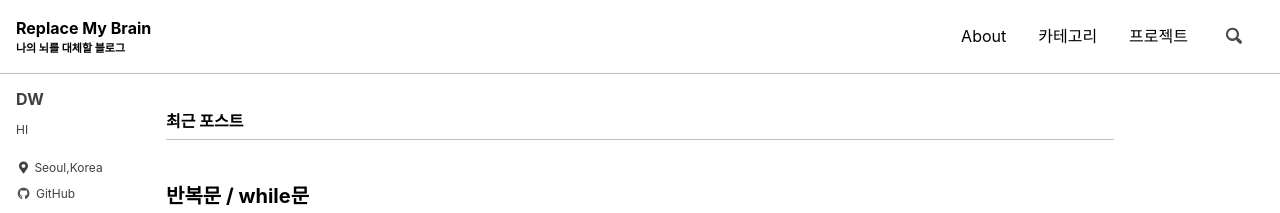
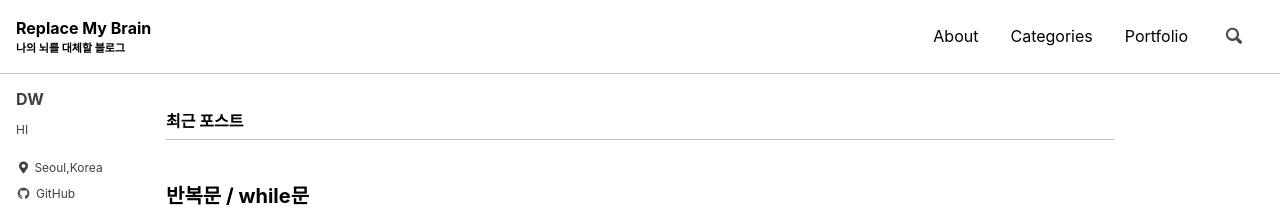
Before and after one commit to ReplaceMyBrain/ReplaceMyBrain.github.io, a Jekyll site: the page built from index.html, in a window 1280 px wide. Shown: the top 213 px of the page. Built offline with Jekyll 4.4.1, drawn with Linux system fonts in a browser that asks for light colours; cached includes are drawn as plain includes; the list of posts is cut into pages by our own code.

Commit message:
카테고리 수정

```diff
--- a/_data/navigation.yml
+++ b/_data/navigation.yml
@@ -2,9 +2,9 @@
 main:
    - title: "About"
      url: /about/
-   - title: "카테고리"
+   - title: "Categories"
      url: /categories/
-   - title: "프로젝트"
-     url: /categories/프로젝트/
+   - title: "Portfolio"
+     url: /portfolio
   # - title: "Sitemap"
   #   url: /sitemap/
```
